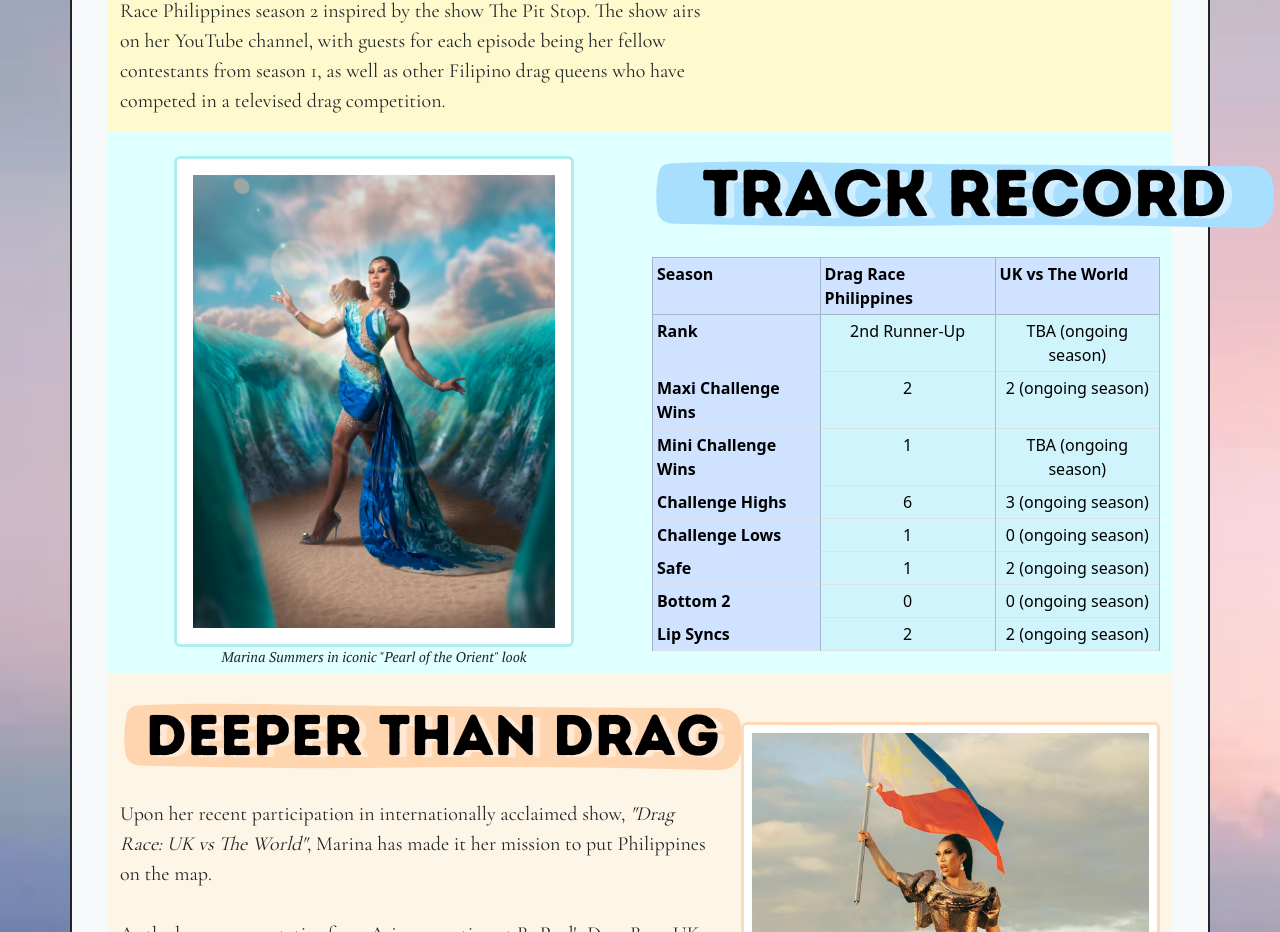
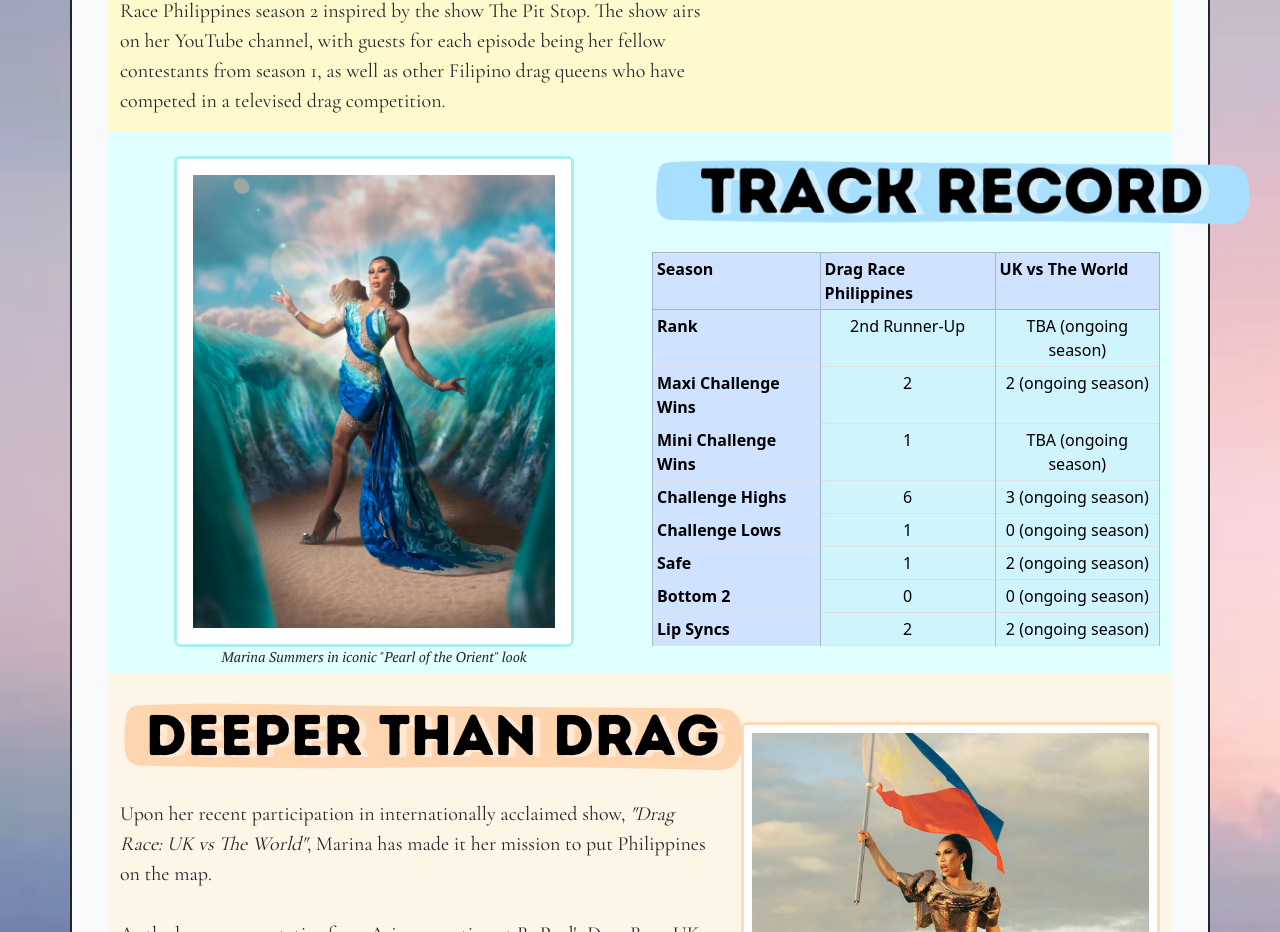
Before and after one commit to cmisa22/Q3-Project, a plain HTML site: page :ICT:3rd Qtr:Q3-Project/index.html in a window 1280 px wide. Shown: the part 769-1701 px from the top of the page. Drawn offline with nearby package versions, Linux system fonts and the light colour scheme.

Commit message:
Update index.html

```diff
--- a/:ICT:3rd Qtr:Q3-Project/index.html
+++ b/:ICT:3rd Qtr:Q3-Project/index.html
@@ -165,7 +165,7 @@
             </div>
 
             <div class="col-md-6">
-              <img src="track record header.png" id="track"  alt="text of track record">
+              <img src="track record header.png" id="track" width="600" alt="text of track record">
               <div class="table">
                 <table class="table table-bordered table-sm">
 
```
